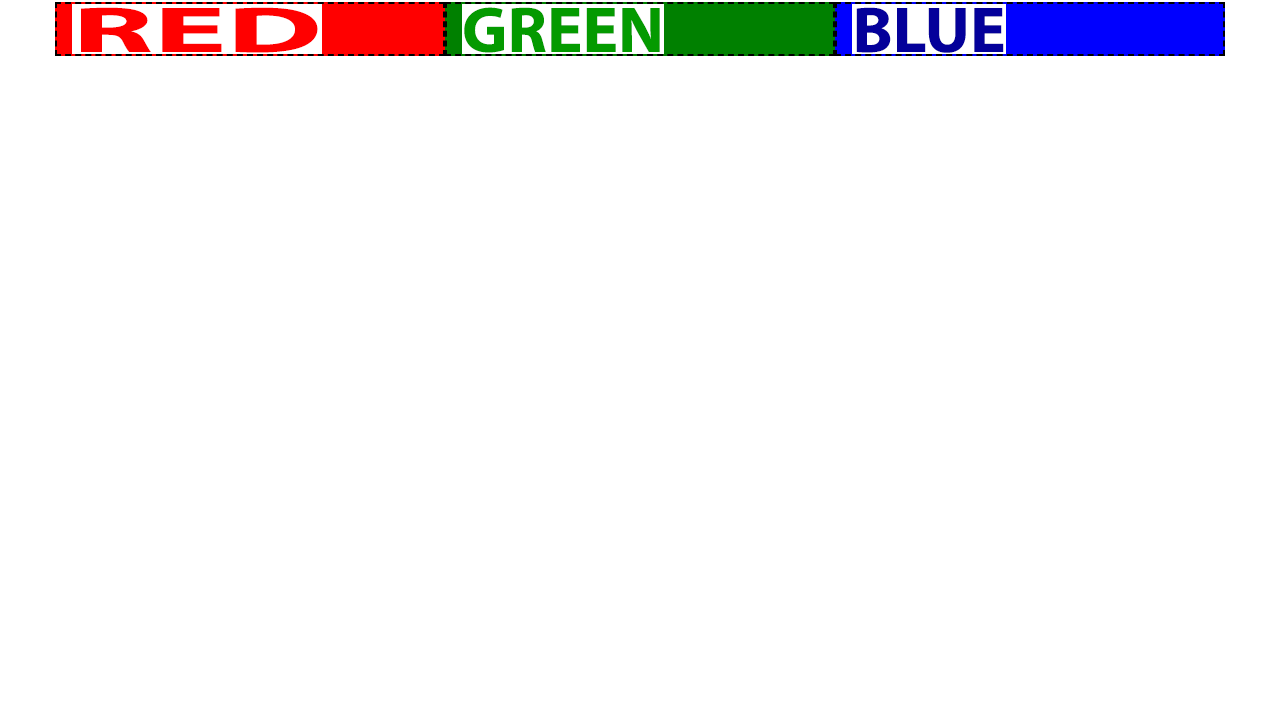
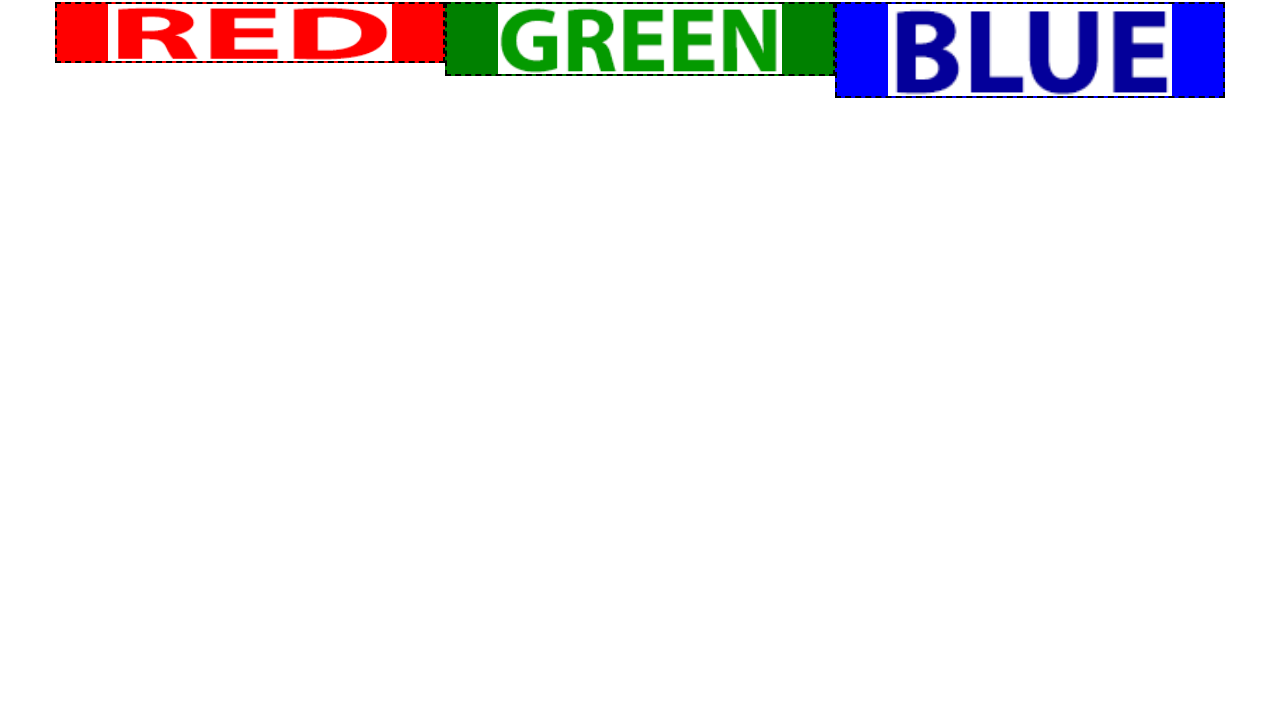
Before and after one commit to AFvisions/proto-warrior, a plain HTML site: page index.html in a window 1280 px wide. Shown: the part 72-800 px from the top of the page. Drawn offline with nearby package versions, Linux system fonts and the light colour scheme.

Commit message:
img - width and margin

```diff
--- a/styles.css
+++ b/styles.css
@@ -9,6 +9,12 @@ h1 {
 	border: 2px solid red;
     display: block;
 }
+
+img {
+    display: block;
+    width: 80%;
+    margin: auto;
+ }
 
 .redbox {
 	border: 2px dashed black;
```
